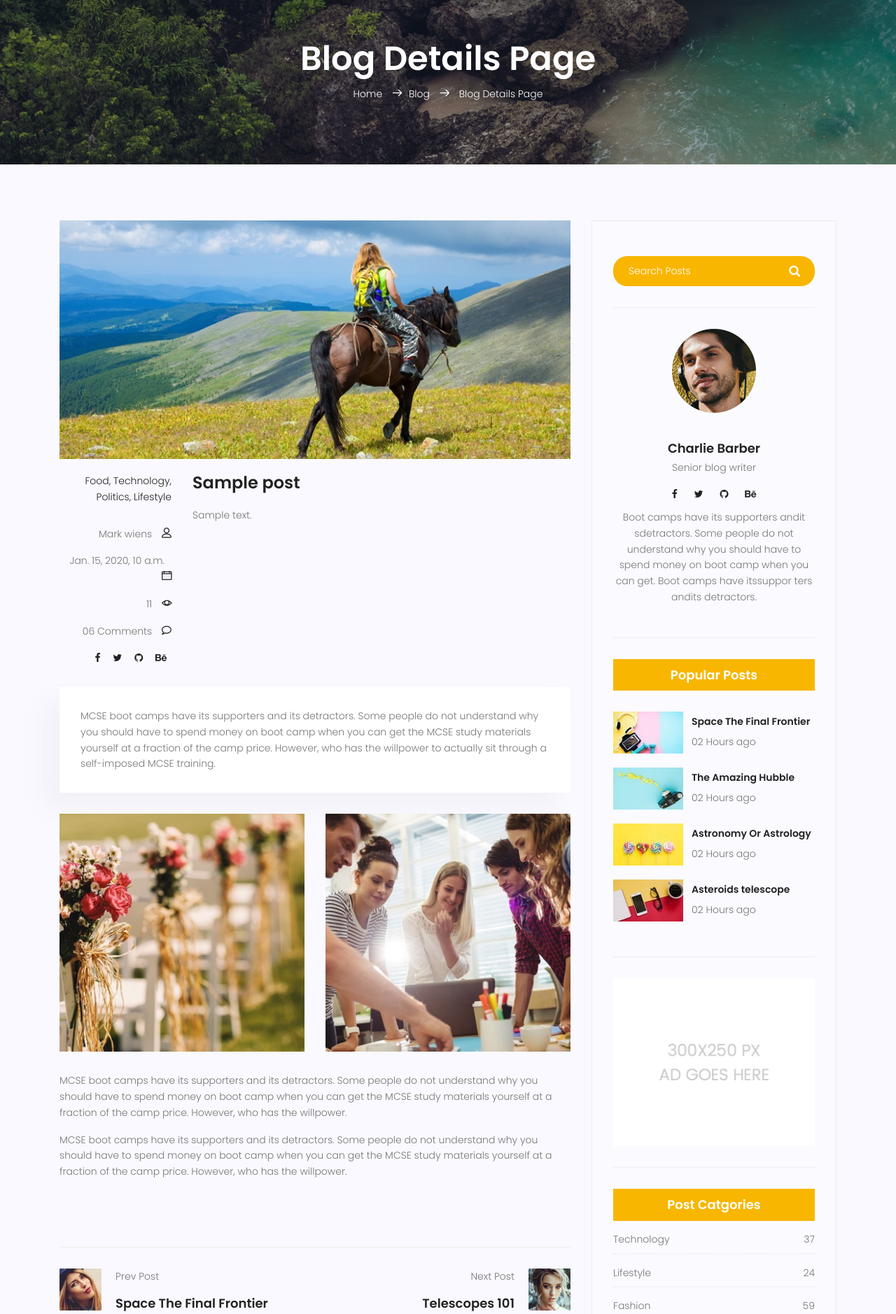
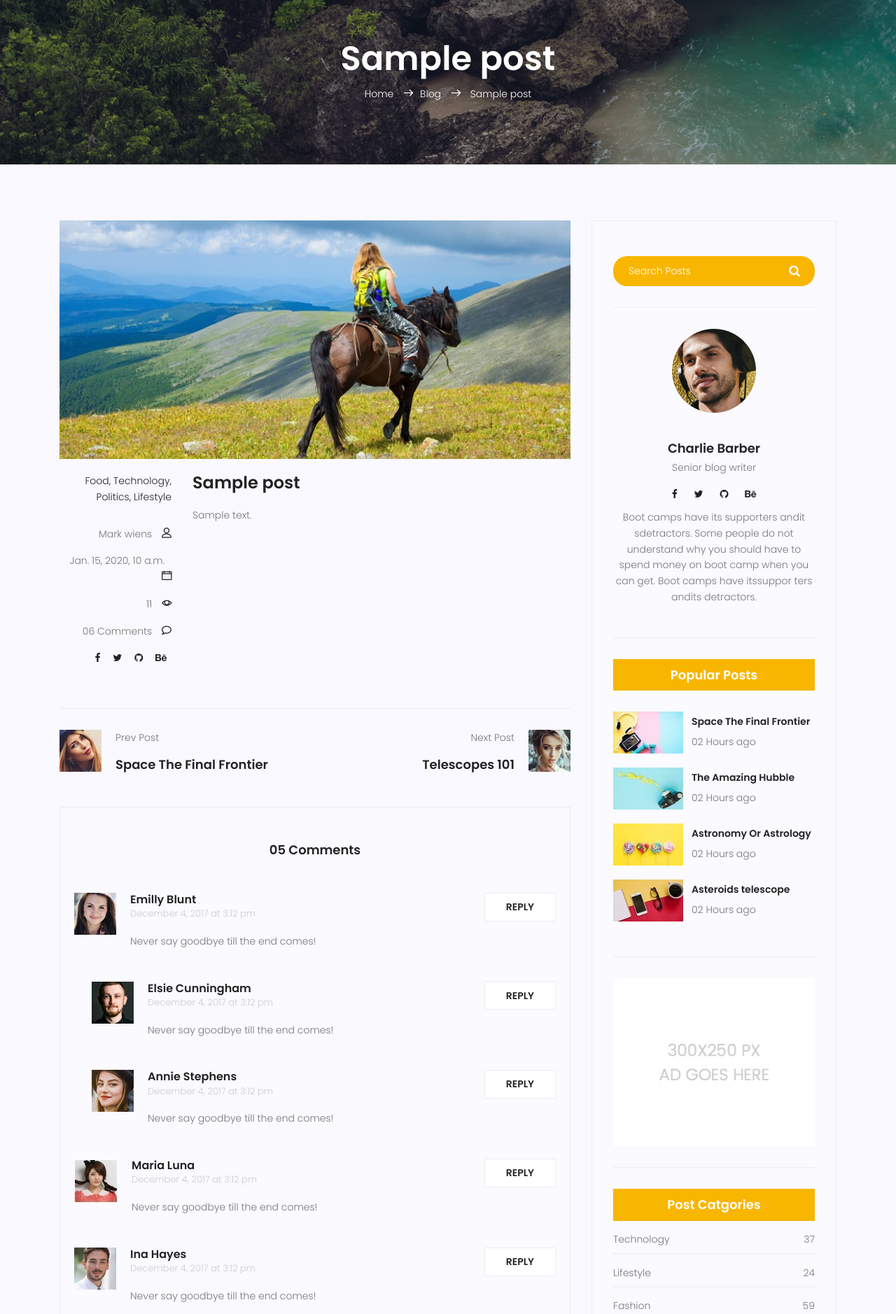
Before and after one commit to Malekpour99/my_site, a Django app: page /blog/1 in a window 1280 px wide. Shown: the part 105-1983 px from the top of the page at 70% size. Run offline with Django 4.2, Linux system fonts and the light colour scheme; tables that the repository leaves empty hold one stand-in row (values such as "Sample post"); some libraries are stand-ins or nearby versions.

Commit message:
Updated single-blog Template
Replaced some static data with dynamic post's data
Removed some unnecessary parts from this template

```diff
--- a/templates/blog/blog-single.html
+++ b/templates/blog/blog-single.html
@@ -8,9 +8,9 @@
 					<div class="row d-flex align-items-center justify-content-center">
 						<div class="about-content col-lg-12">
 							<h1 class="text-white">
-								Blog Details Page
+								{{ post.title }}
 							</h1>
-							<p class="text-white link-nav"><a href="{% url "website:index" %}">Home </a>  <span class="lnr lnr-arrow-right"></span><a href="{% url "blog:home" %}">Blog </a> <span class="lnr lnr-arrow-right"></span> <a href="{% url "blog:single" post.id %}"> Blog Details Page</a></p>
+							<p class="text-white link-nav"><a href="{% url "website:index" %}">Home </a>  <span class="lnr lnr-arrow-right"></span><a href="{% url "blog:home" %}">Blog </a> <span class="lnr lnr-arrow-right"></span> {{ post.title }}</p>
 						</div>
 					</div>
 				</div>
@@ -53,27 +53,6 @@
 									<p class="excert">
 										{{ post.content }}
 									</p>
-								</div>
-								<div class="col-lg-12">
-									<div class="quotes">
-										MCSE boot camps have its supporters and its detractors. Some people do not understand why you should have to spend money on boot camp when you can get the MCSE study materials yourself at a fraction of the camp price. However, who has the willpower to actually sit through a self-imposed MCSE training.
-									</div>
-									<div class="row mt-30 mb-30">
-										<div class="col-6">
-											<img class="img-fluid" src="{% static 'img/blog/post-img1.jpg' %}" alt="">
-										</div>
-										<div class="col-6">
-											<img class="img-fluid" src="{% static 'img/blog/post-img2.jpg' %}" alt="">
-										</div>
-										<div class="col-lg-12 mt-30">
-											<p>
-												MCSE boot camps have its supporters and its detractors. Some people do not understand why you should have to spend money on boot camp when you can get the MCSE study materials yourself at a fraction of the camp price. However, who has the willpower.
-											</p>
-											<p>
-												MCSE boot camps have its supporters and its detractors. Some people do not understand why you should have to spend money on boot camp when you can get the MCSE study materials yourself at a fraction of the camp price. However, who has the willpower.
-											</p>
-										</div>
-									</div>
 								</div>
 							</div>
 							<div class="navigation-area">
```
